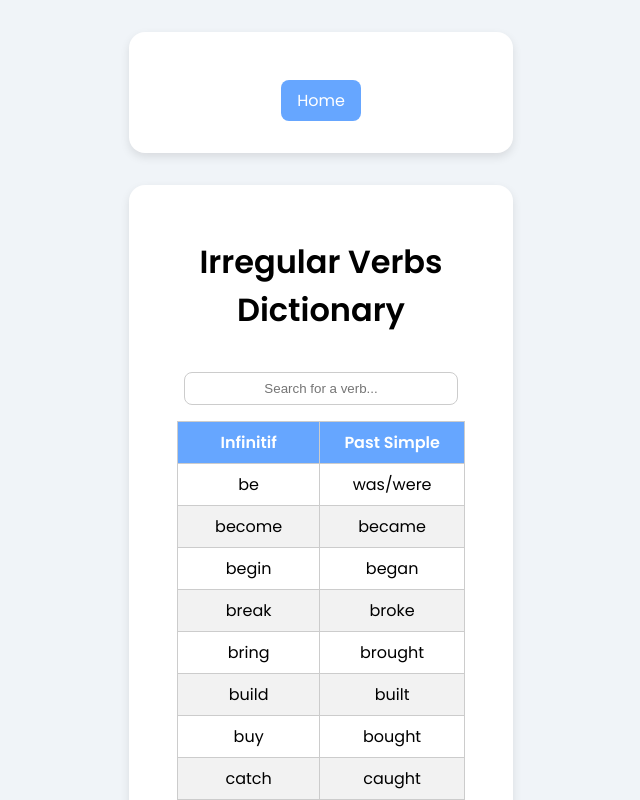
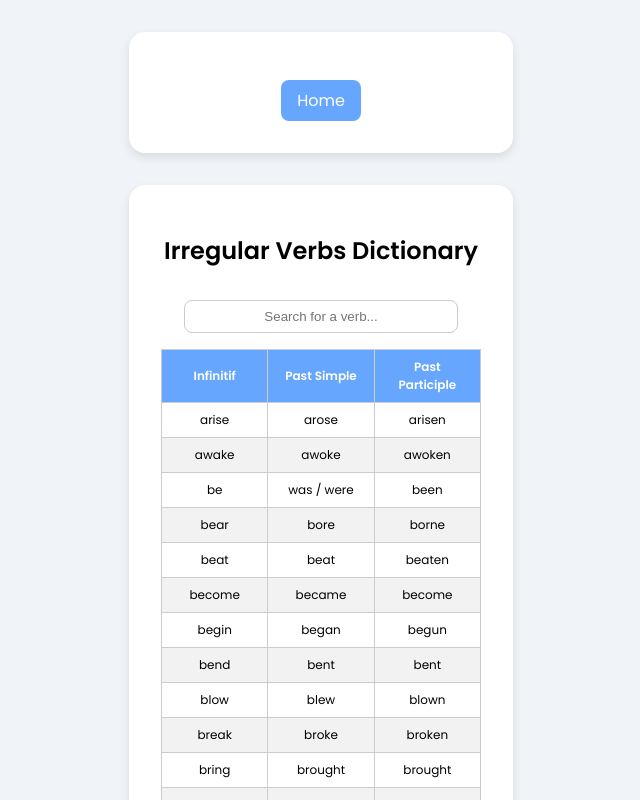
Before and after one commit to AdrienCopy/english_game, an Angular app: page /dictionary in a window 1280 px wide. Shown: the top 800 px of the page, without its empty margins (319-959 px from the left). Built offline with nearby package versions, Linux system fonts and the light colour scheme.

Commit message:
add verb dictionary - past participe and translation

```diff
--- a/react-app/src/assets/css/dictionary.component.css
+++ b/react-app/src/assets/css/dictionary.component.css
@@ -4,13 +4,18 @@
   border-radius: 1rem;
   text-align: center;
   width: 320px;
-  margin: 2rem auto;
+  max-width: 95%;
+  margin: 1rem auto;
   box-shadow: 0 4px 10px rgba(0, 0, 0, 0.1);
+  overflow-x: auto;
+  font-size: 9pt;
 }
 .dictionary table {
   margin: auto;
   border-collapse: collapse;
-  width: 90%;
+  width: 100%;
+  table-layout: fixed;
+  word-wrap: break-word;
 }
 .dictionary th, .dictionary td {
   padding: 0.5rem 1rem;
--- a/src/app/dictionary/dictionary.component.html
+++ b/src/app/dictionary/dictionary.component.html
@@ -18,13 +18,22 @@
           <tr>
             <th>Infinitif</th>
             <th>Past Simple</th>
+            <th>Past Participle</th>
           </tr>
         </thead>
         <tbody>
-          <tr *ngFor="let verb of filteredVerbs">
-            <td>{{ verb.base }}</td>
-            <td>{{ verb.past }}</td>
-          </tr>
+          <ng-container *ngFor="let verb of filteredVerbs">
+            <tr (click)="selectVerb(verb)" [class.selected]="selectedVerb === verb">
+              <td>{{ verb.base }}</td>
+              <td>{{ verb.past }}</td>
+              <td>{{ verb.pastParticiple}}</td>
+            </tr>
+            <tr *ngIf="selectedVerb === verb">
+              <td colspan="3" class="translation">
+                {{ verb.translation }}
+              </td>
+            </tr>
+          </ng-container>
         </tbody>
       </table>
   </div>
--- a/src/app/dictionary/dictionary.component.scss
+++ b/src/app/dictionary/dictionary.component.scss
@@ -4,13 +4,18 @@
     border-radius: 1rem;
     text-align: center;
     width: 320px;
-    margin: 2rem auto;
+    max-width: 95%;
+    margin: 1rem auto;
     box-shadow: 0 4px 10px rgba(0,0,0,0.1);
+    overflow-x: auto;
+    font-size: 9pt;
     table {
          margin: auto;
          border-collapse:
          collapse;
-         width: 90%;
+         width: 100%;
+         table-layout: fixed;
+         word-wrap: break-word;
     }
     th, td {
         padding: 0.5rem 1rem;
--- a/src/app/dictionary/dictionary.component.ts
+++ b/src/app/dictionary/dictionary.component.ts
@@ -1,4 +1,4 @@
-import { NgFor } from '@angular/common';
+import { NgFor, NgIf } from '@angular/common';
 import { Component } from '@angular/core';
 import { RouterModule } from '@angular/router';
 import { FormsModule } from '@angular/forms';
@@ -6,6 +6,8 @@ import { FormsModule } from '@angular/forms';
 interface Verb {
   base: string;
   past: string;
+  pastParticiple: string;
+  translation: string;
 }
 
 @Component({
@@ -13,12 +15,12 @@ interface Verb {
   standalone: true,
   templateUrl: './dictionary.component.html',
   styleUrls: ['./dictionary.component.scss'],
-  imports: [NgFor, RouterModule, FormsModule]
+  imports: [NgFor, RouterModule, FormsModule, NgIf]
 })
 export class DictionaryComponent {
   searchText: string = '';
 
-  verbs: Verb[] = [
+  /*verbs: Verb[] = [
     { base: 'be', past: 'was/were' },
     { base: 'become', past: 'became' },
     { base: 'begin', past: 'began' },
@@ -75,7 +77,116 @@ export class DictionaryComponent {
     { base: 'understand', past: 'understood' },
     { base: 'win', past: 'won' },
     { base: 'write', past: 'wrote' }
+  ];*/
+
+  verbs: Verb[] = [
+    { base: 'be', past: 'was / were', pastParticiple: 'been', translation: 'être' },
+    { base: 'become', past: 'became', pastParticiple: 'become', translation: 'devenir' },
+    { base: 'begin', past: 'began', pastParticiple: 'begun', translation: 'commencer' },
+    { base: 'break', past: 'broke', pastParticiple: 'broken', translation: 'casser' },
+    { base: 'bring', past: 'brought', pastParticiple: 'brought', translation: 'apporter' },
+    { base: 'build', past: 'built', pastParticiple: 'built', translation: 'construire' },
+    { base: 'buy', past: 'bought', pastParticiple: 'bought', translation: 'acheter' },
+    { base: 'catch', past: 'caught', pastParticiple: 'caught', translation: 'attraper' },
+    { base: 'choose', past: 'chose', pastParticiple: 'chosen', translation: 'choisir' },
+    { base: 'come', past: 'came', pastParticiple: 'come', translation: 'venir' },
+    { base: 'cost', past: 'cost', pastParticiple: 'cost', translation: 'coûter' },
+    { base: 'cut', past: 'cut', pastParticiple: 'cut', translation: 'couper' },
+    { base: 'do', past: 'did', pastParticiple: 'done', translation: 'faire' },
+    { base: 'draw', past: 'drew', pastParticiple: 'drawn', translation: 'dessiner' },
+    { base: 'drink', past: 'drank', pastParticiple: 'drunk', translation: 'boire' },
+    { base: 'drive', past: 'drove', pastParticiple: 'driven', translation: 'conduire' },
+    { base: 'eat', past: 'ate', pastParticiple: 'eaten', translation: 'manger' },
+    { base: 'fall', past: 'fell', pastParticiple: 'fallen', translation: 'tomber' },
+    { base: 'feel', past: 'felt', pastParticiple: 'felt', translation: 'ressentir' },
+    { base: 'fight', past: 'fought', pastParticiple: 'fought', translation: 'se battre' },
+    { base: 'find', past: 'found', pastParticiple: 'found', translation: 'trouver' },
+    { base: 'fly', past: 'flew', pastParticiple: 'flown', translation: 'voler' },
+    { base: 'forget', past: 'forgot', pastParticiple: 'forgotten', translation: 'oublier' },
+    { base: 'get', past: 'got', pastParticiple: 'got / gotten', translation: 'obtenir' },
+    { base: 'give', past: 'gave', pastParticiple: 'given', translation: 'donner' },
+    { base: 'go', past: 'went', pastParticiple: 'gone', translation: 'aller' },
+    { base: 'have', past: 'had', pastParticiple: 'had', translation: 'avoir' },
+    { base: 'hear', past: 'heard', pastParticiple: 'heard', translation: 'entendre' },
+    { base: 'know', past: 'knew', pastParticiple: 'known', translation: 'savoir / connaître' },
+    { base: 'leave', past: 'left', pastParticiple: 'left', translation: 'partir / quitter' },
+    { base: 'lend', past: 'lent', pastParticiple: 'lent', translation: 'prêter' },
+    { base: 'let', past: 'let', pastParticiple: 'let', translation: 'laisser' },
+    { base: 'lose', past: 'lost', pastParticiple: 'lost', translation: 'perdre' },
+    { base: 'make', past: 'made', pastParticiple: 'made', translation: 'faire / fabriquer' },
+    { base: 'meet', past: 'met', pastParticiple: 'met', translation: 'rencontrer' },
+    { base: 'pay', past: 'paid', pastParticiple: 'paid', translation: 'payer' },
+    { base: 'put', past: 'put', pastParticiple: 'put', translation: 'mettre / poser' },
+    { base: 'read', past: 'read', pastParticiple: 'read', translation: 'lire' },
+    { base: 'ride', past: 'rode', pastParticiple: 'ridden', translation: 'monter (vélo / cheval)' },
+    { base: 'run', past: 'ran', pastParticiple: 'run', translation: 'courir' },
+    { base: 'say', past: 'said', pastParticiple: 'said', translation: 'dire' },
+    { base: 'see', past: 'saw', pastParticiple: 'seen', translation: 'voir' },
+    { base: 'sell', past: 'sold', pastParticiple: 'sold', translation: 'vendre' },
+    { base: 'send', past: 'sent', pastParticiple: 'sent', translation: 'envoyer' },
+    { base: 'set', past: 'set', pastParticiple: 'set', translation: 'mettre / fixer' },
+    { base: 'sit', past: 'sat', pastParticiple: 'sat', translation: 's’asseoir' },
+    { base: 'sleep', past: 'slept', pastParticiple: 'slept', translation: 'dormir' },
+    { base: 'speak', past: 'spoke', pastParticiple: 'spoken', translation: 'parler' },
+    { base: 'spend', past: 'spent', pastParticiple: 'spent', translation: 'passer (temps / argent)' },
+    { base: 'stand', past: 'stood', pastParticiple: 'stood', translation: 'se tenir debout' },
+    { base: 'take', past: 'took', pastParticiple: 'taken', translation: 'prendre' },
+    { base: 'teach', past: 'taught', pastParticiple: 'taught', translation: 'enseigner' },
+    { base: 'tell', past: 'told', pastParticiple: 'told', translation: 'raconter / dire' },
+    { base: 'think', past: 'thought', pastParticiple: 'thought', translation: 'penser' },
+    { base: 'understand', past: 'understood', pastParticiple: 'understood', translation: 'comprendre' },
+    { base: 'win', past: 'won', pastParticiple: 'won', translation: 'gagner' },
+    { base: 'write', past: 'wrote', pastParticiple: 'written', translation: 'écrire' },
+    // verbes supplémentaires utiles
+    { base: 'arise', past: 'arose', pastParticiple: 'arisen', translation: 'se lever / surgir' },
+    { base: 'awake', past: 'awoke', pastParticiple: 'awoken', translation: 'se réveiller' },
+    { base: 'can', past: 'could', pastParticiple: ' - ', translation: 'pouvoir' },
+    { base: 'bear', past: 'bore', pastParticiple: 'borne', translation: 'porter / supporter' },
+    { base: 'beat', past: 'beat', pastParticiple: 'beaten', translation: 'battre' },
+    { base: 'bend', past: 'bent', pastParticiple: 'bent', translation: 'plier / courber' },
+    { base: 'blow', past: 'blew', pastParticiple: 'blown', translation: 'souffler' },
+    { base: 'burn', past: 'burnt', pastParticiple: 'burnt', translation: 'brûler' },
+    { base: 'cling', past: 'clung', pastParticiple: 'clung', translation: 's’accrocher' },
+    { base: 'creep', past: 'crept', pastParticiple: 'crept', translation: 'ramper / se faufiler' },
+    { base: 'dig', past: 'dug', pastParticiple: 'dug', translation: 'creuser' },
+    { base: 'feed', past: 'fed', pastParticiple: 'fed', translation: 'nourrir' },
+    { base: 'freeze', past: 'froze', pastParticiple: 'frozen', translation: 'geler' },
+    { base: 'hide', past: 'hid', pastParticiple: 'hidden', translation: 'cacher / se cacher' },
+    { base: 'kneel', past: 'knelt', pastParticiple: 'knelt', translation: 's’agenouiller' },
+    { base: 'ring', past: 'rang', pastParticiple: 'rung', translation: 'sonner / appeler' },
+    { base: 'rise', past: 'rose', pastParticiple: 'risen', translation: 'se lever / augmenter' },
+    { base: 'shake', past: 'shook', pastParticiple: 'shaken', translation: 'secouer' },
+    { base: 'shoot', past: 'shot', pastParticiple: 'shot', translation: 'tirer / abattre' },
+    { base: 'sing', past: 'sang', pastParticiple: 'sung', translation: 'chanter' },
+    { base: 'sink', past: 'sank', pastParticiple: 'sunk', translation: 'couler / sombrer' },
+    { base: 'slide', past: 'slid', pastParticiple: 'slid', translation: 'glisser' },
+    { base: 'steal', past: 'stole', pastParticiple: 'stolen', translation: 'voler (quelque chose)' },
+    { base: 'swim', past: 'swam', pastParticiple: 'swum', translation: 'nager' },
+    { base: 'throw', past: 'threw', pastParticiple: 'thrown', translation: 'jeter / lancer' },
+    { base: 'wake', past: 'woke', pastParticiple: 'woken', translation: 'se réveiller' },
+    { base: 'wear', past: 'wore', pastParticiple: 'worn', translation: 'porter (vêtements)' },
+    { base: 'weep', past: 'wept', pastParticiple: 'wept', translation: 'pleurer' },
+    { base: 'wring', past: 'wrung', pastParticiple: 'wrung', translation: 'tordre / essorer' },
+    { base: 'dream', past: 'dreamt', pastParticiple: 'dreamt', translation: 'rêver' },
+    { base: 'grow', past: 'grew', pastParticiple: 'grown', translation: 'grandir / croître' },
+    { base: 'hit', past: 'hit', pastParticiple: 'hit', translation: 'frapper' },
+    { base: 'keep', past: 'kept', pastParticiple: 'kept', translation: 'garder / conserver' },
+    { base: 'lay', past: 'laid', pastParticiple: 'laid', translation: 'poser / étendre' },
+    { base: 'learn', past: 'learnt', pastParticiple: 'learnt', translation: 'apprendre' },
+    { base: 'shut', past: 'shut', pastParticiple: 'shut', translation: 'fermer' },
+    { base: 'trow', past: 'threw', pastParticiple: 'thrown', translation: 'jeter / lancer' },
   ];
+  selectedVerb: Verb | null = null;
+
+  ngOnInit() {
+    // trier les verbes par ordre alphabétique
+    this.verbs.sort((a, b) => a.base.localeCompare(b.base));
+  }
+
+  selectVerb(verb: Verb) {
+    this.selectedVerb = this.selectedVerb === verb ? null : verb;
+  }
+
 
   get filteredVerbs(): Verb[] {
     return this.verbs.filter(v =>
```
